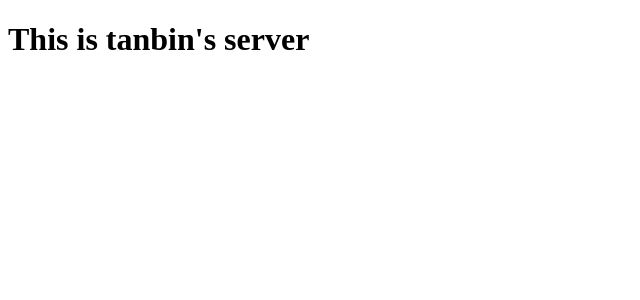
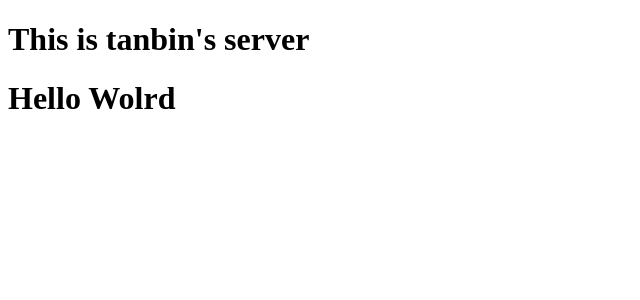
Before and after one commit to TanbinHossainHimel/test-ci-cd-angular, an Angular app: page / in a window 1280 px wide. Shown: the top 300 px of the page, without its empty margins (0-640 px from the left). Built offline with nearby package versions, Linux system fonts and the light colour scheme.

Commit message:
#main main doc changed

```diff
--- a/src/app/app.component.html
+++ b/src/app/app.component.html
@@ -1 +1,2 @@
 <h1>This is tanbin's server</h1>
+<h1>Hello Wolrd</h1>
```
